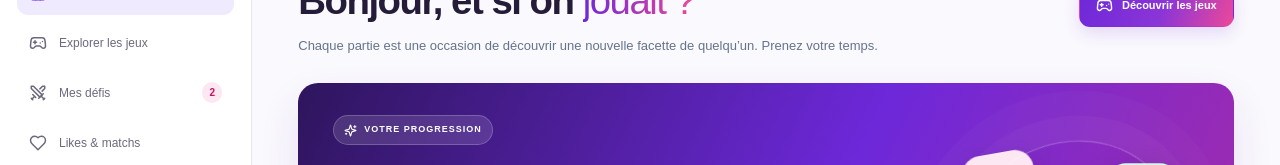
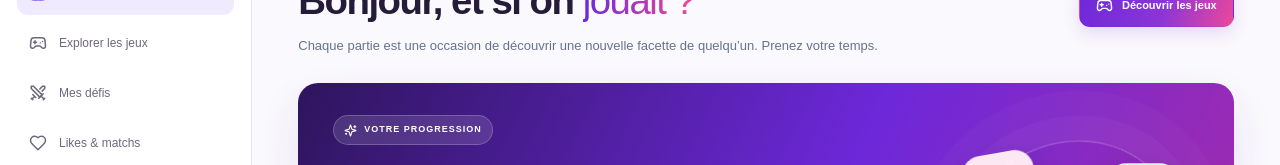
Before and after one commit to alilou31/Toto, a Next.js app: page /cockpit in a window 1280 px wide. Shown: the part 155-320 px from the top of the page. Built offline with nearby package versions, Linux system fonts and the light colour scheme; no server answers; a web font is replaced by a local one.

Commit message:
fix: remove misleading unread challenge badge

```diff
--- a/app/components/game-shell.tsx
+++ b/app/components/game-shell.tsx
@@ -16,7 +16,7 @@ export function GameShell({ children, active = "/cockpit" }: { children: React.R
     <aside className="game-sidebar">
       <Link href="/" className="game-brand"><span className="game-brand-mark"><Heart size={19} fill="currentColor"/></span><span>NIKAHYA<span className="game-brand-dot">.</span><small>SE RENCONTRER AUTREMENT</small></span></Link>
       <p className="game-nav-label">VOTRE ESPACE</p>
-      <nav aria-label="Navigation principale">{navigation.map(({href,label,icon:Icon})=><Link key={href} href={href} aria-current={active===href?"page":undefined} className="game-nav-link"><Icon size={18}/><span>{label}</span>{href==="/cockpit/defis"&&<b>2</b>}</Link>)}</nav>
+      <nav aria-label="Navigation principale">{navigation.map(({href,label,icon:Icon})=><Link key={href} href={href} aria-current={active===href?"page":undefined} className="game-nav-link"><Icon size={18}/><span>{label}</span></Link>)}</nav>
       <div className="game-sidebar-bottom"><div className="game-safety"><ShieldCheck size={18}/><span><strong>Un espace bienveillant</strong><small>Votre rythme, vos règles.</small></span></div><Link href="/" className="game-back-home">← Retour au site</Link></div>
     </aside>
     <div className="game-main"><header className="game-topbar"><div className="game-breadcrumb">Votre espace <span>/</span> <strong>{navigation.find(n=>n.href===active)?.label ?? "Découvrir"}</strong></div><div className="game-top-actions"><span className="game-level-chip"><Sparkles size={15}/> Niveau 1</span><Link href="/profil" className="game-avatar" aria-label="Modifier mon profil">N</Link></div></header><main className="game-content">{children}</main><nav className="game-mobile-nav" aria-label="Navigation mobile">{navigation.slice(0,5).map(({href,label,icon:Icon})=><Link key={href} href={href} aria-current={active===href?"page":undefined} aria-label={label}><Icon size={19}/><span>{label.split(" ")[0]}</span></Link>)}</nav></div>
```
